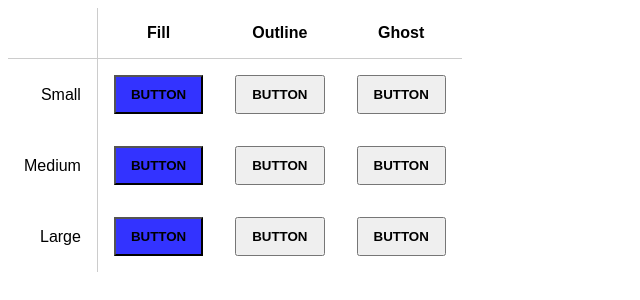
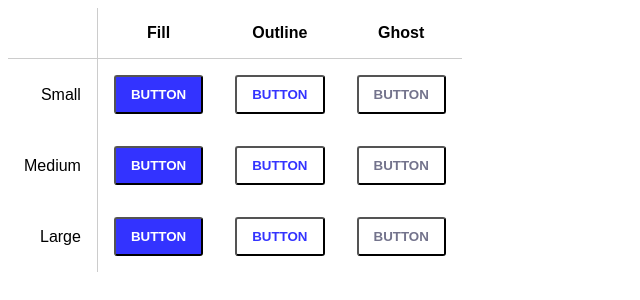
Before and after one commit to neil-coutinho/jwc-button, a React (Create React App) app: page / in a window 1280 px wide. Shown: the top 300 px of the page, without its empty margins (0-640 px from the left). Built offline with nearby package versions, Linux system fonts and the light colour scheme.

Commit message:
Font Color Added button font colors based on variant

```diff
--- a/src/Button.js
+++ b/src/Button.js
@@ -18,19 +18,31 @@ const ButtonStyles = styled.button`
   padding: 10px 15px;
   text-transform: uppercase;
   font-weight: bold;
+  border-radius: 3px;
 `;
 
 const ButtonFill = styled(ButtonStyles)`
   background: ${COLORS.primary};
+  color: ${COLORS.white};
+`;
+
+const ButtonOutline = styled(ButtonStyles)`
+  background: ${COLORS.white};
+  color: ${COLORS.primary};
+`;
+
+const ButtonGhost = styled(ButtonStyles)`
+  background: none;
+  color: ${COLORS.gray};
 `;
 
 const Button = ({ variant, size, children }) => {
   if (variant === "fill") {
     return <ButtonFill>{children}</ButtonFill>;
   } else if (variant === "outline") {
-    return <ButtonStyles>{children}</ButtonStyles>;
+    return <ButtonOutline>{children}</ButtonOutline>;
   } else if (variant === "ghost") {
-    return <ButtonStyles>{children}</ButtonStyles>;
+    return <ButtonGhost>{children}</ButtonGhost>;
   }
 
   return null;
```
